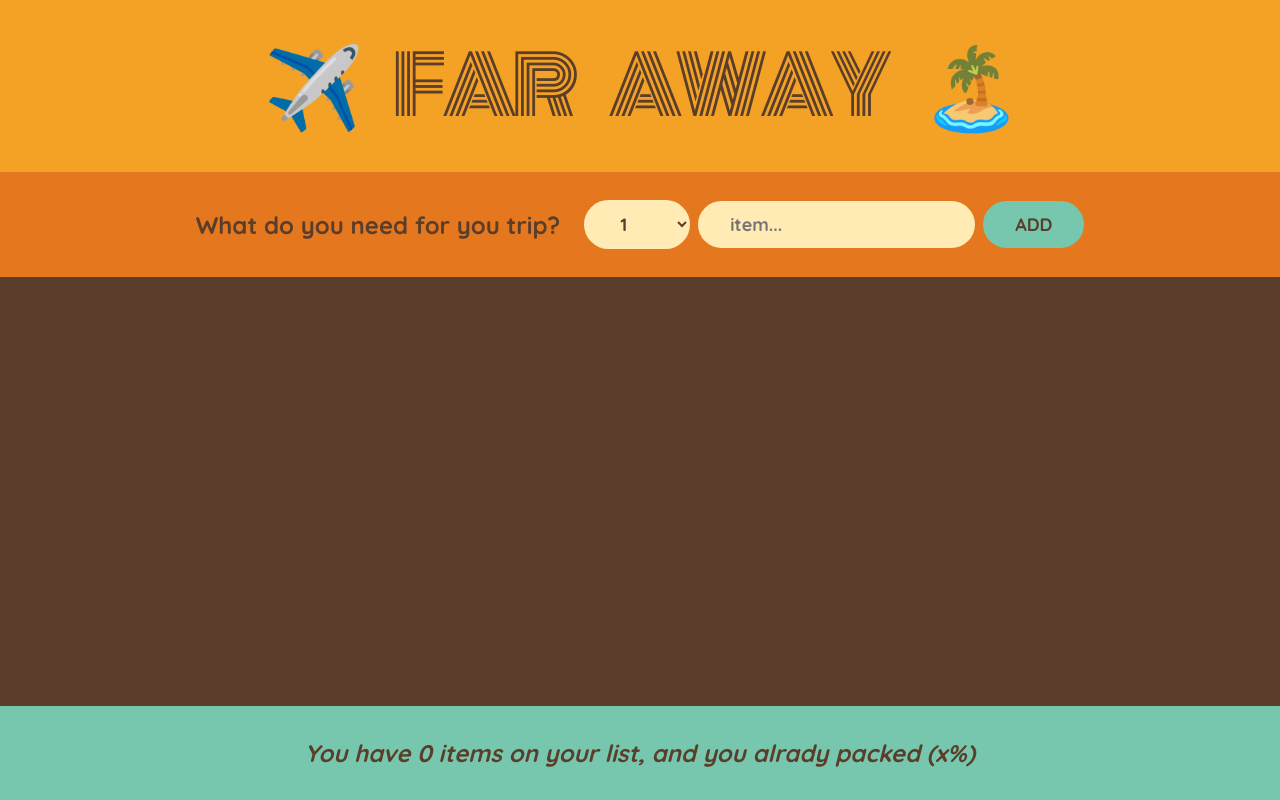
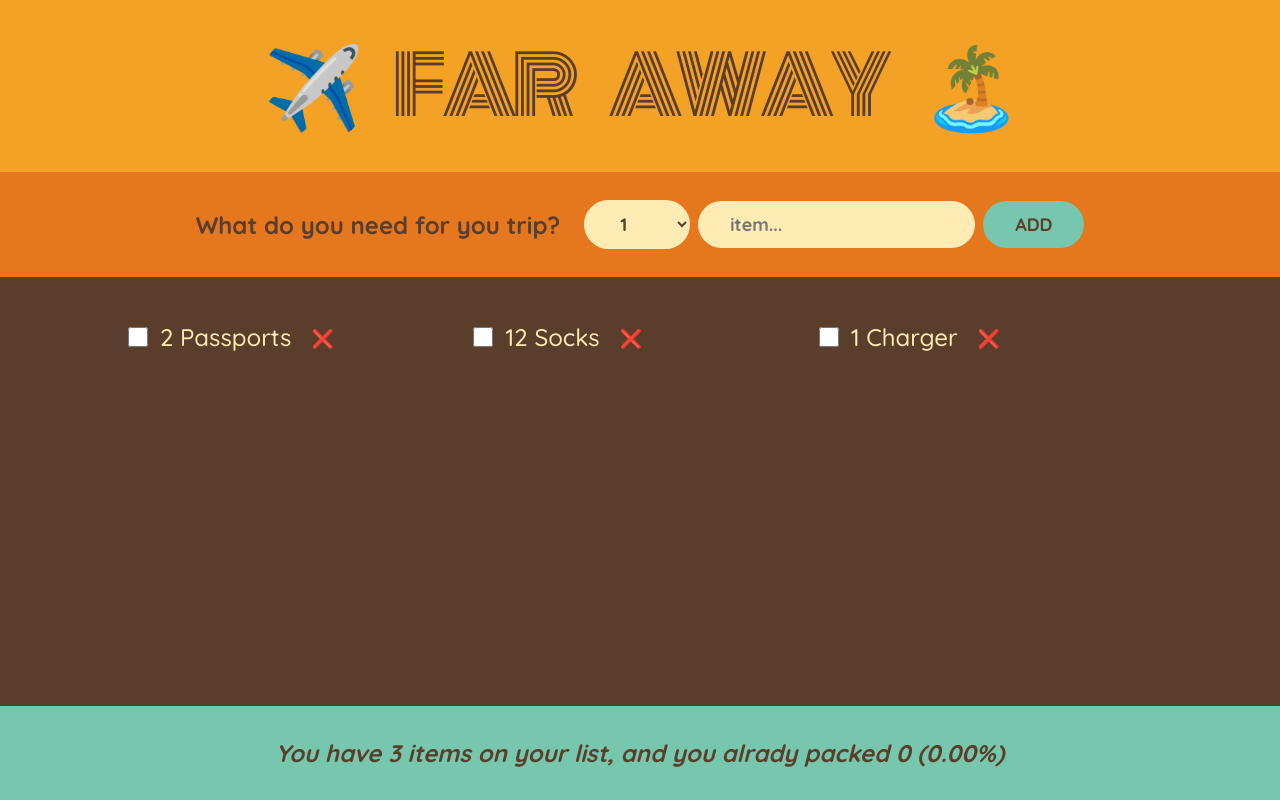
Before and after one commit to StefanTheSpider/Packing-list, a React (Create React App) app: page / in a window 1280 px wide. Built offline with nearby package versions, Linux system fonts and the light colour scheme.

Commit message:
footer fineshed

```diff
--- a/src/App.js
+++ b/src/App.js
@@ -6,7 +6,7 @@ const initialItems = [
 ]
 
 export default function App() {
-    const [items, setItems] = useState([])
+    const [items, setItems] = useState(initialItems, [])
 
     function handleAddedItems(item) {
         setItems((items) => [...items, item])
@@ -120,11 +120,15 @@ function Item({ item, onHandleRemovedItems, onHandleToggleItem }) {
 }
 
 function Footer({ items }) {
+    const itemsTotal = items.length
+    const itemsPacked = items.reduce((acc, item) => acc + item.packed, 0)
+    const prozent = ((itemsPacked / itemsTotal) * 100).toFixed(2)
     return (
         <footer className="stats">
             <em>
-                You have {items.length} items on your list, and you alrady
-                packed {} (x%)
+                You have {itemsTotal} items on your list, and you alrady packed{' '}
+                {itemsPacked} (
+                {prozent < 100 ? prozent + '%' : "you're done 🎉"})
             </em>
         </footer>
     )
```
